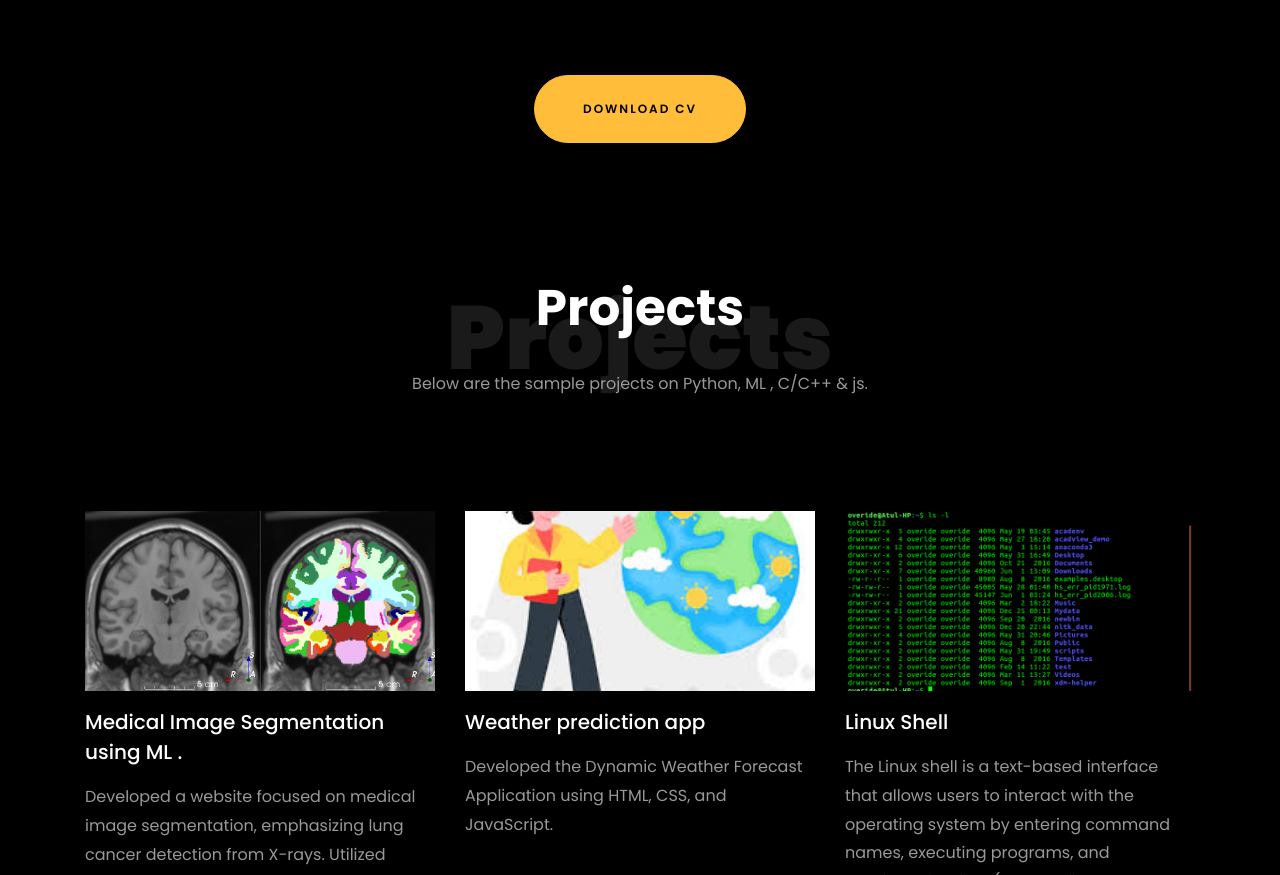
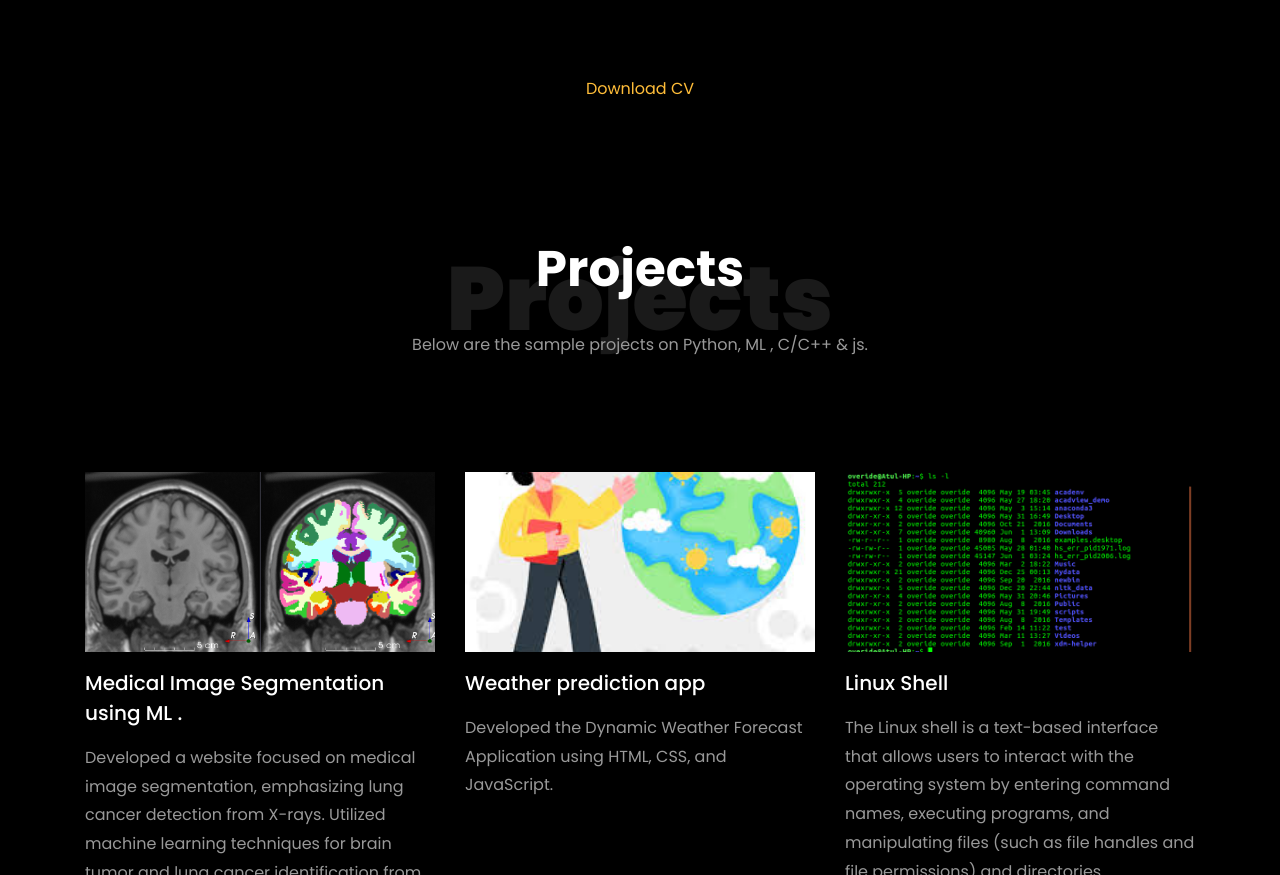
Before and after one commit to Jayasr31/Jayasr31.github.io, a plain HTML site: page index.html in a window 1280 px wide. Shown: the part 3077-3952 px from the top of the page. Drawn offline with Linux system fonts and the light colour scheme; files whose address does not match are found by name.

Commit message:
Update index.html

```diff
--- a/index.html
+++ b/index.html
@@ -395,7 +395,7 @@
 
     		<div class="row justify-content-center mt-5">
     			<div class="col-md-6 text-center ftco-animate">
-    				<p><a href="https://drive.google.com/file/d/11vxf0cJXnrPeZWm5filDt1Ftzv6xKQGf/view?usp=sharing" class="btn btn-primary py-4 px-5">Download CV</a></p>
+    				<p><a href="https://drive.google.com/file/d/15Xz1p14loxBIJbIWQZ12-HKYw6nK7KCp/view?usp=drive_link">Download CV</a></p>
     			</div>
     		</div>
     	</div>
```
